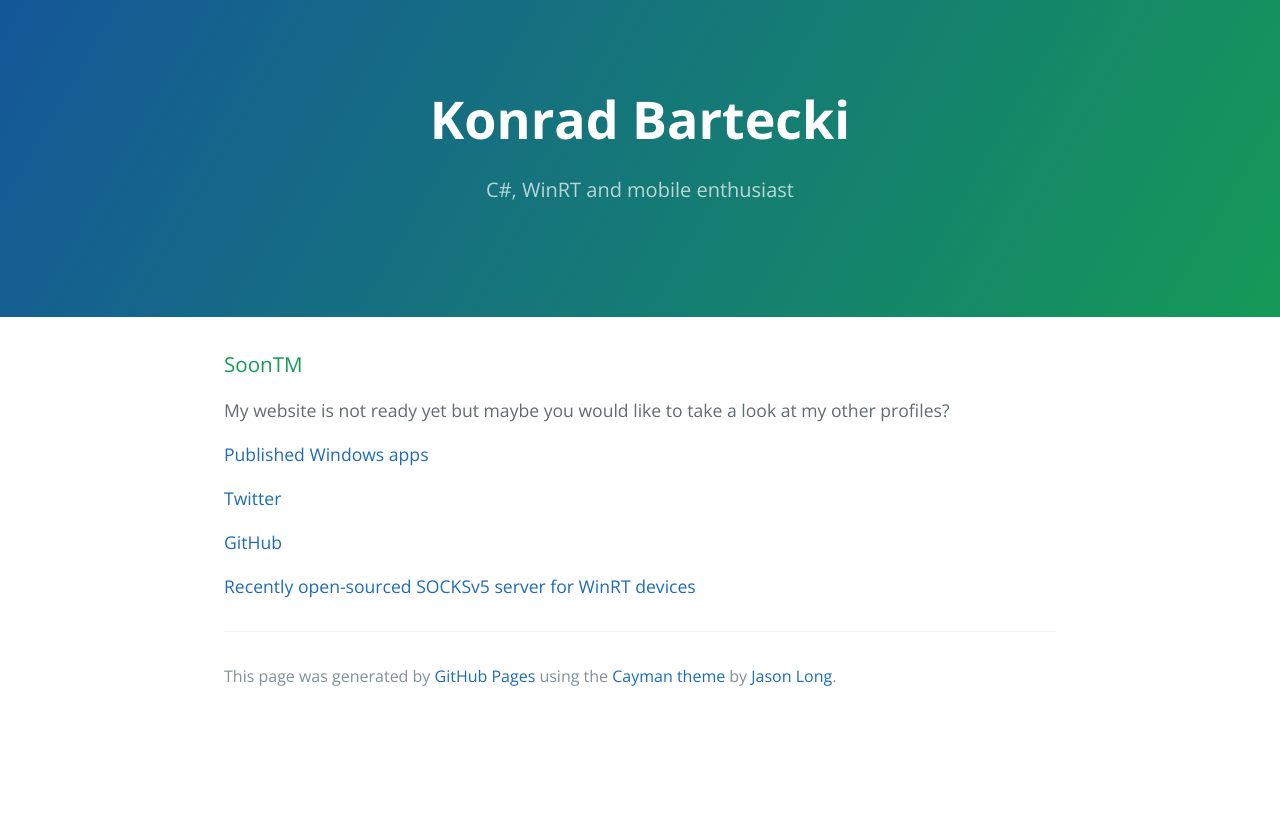
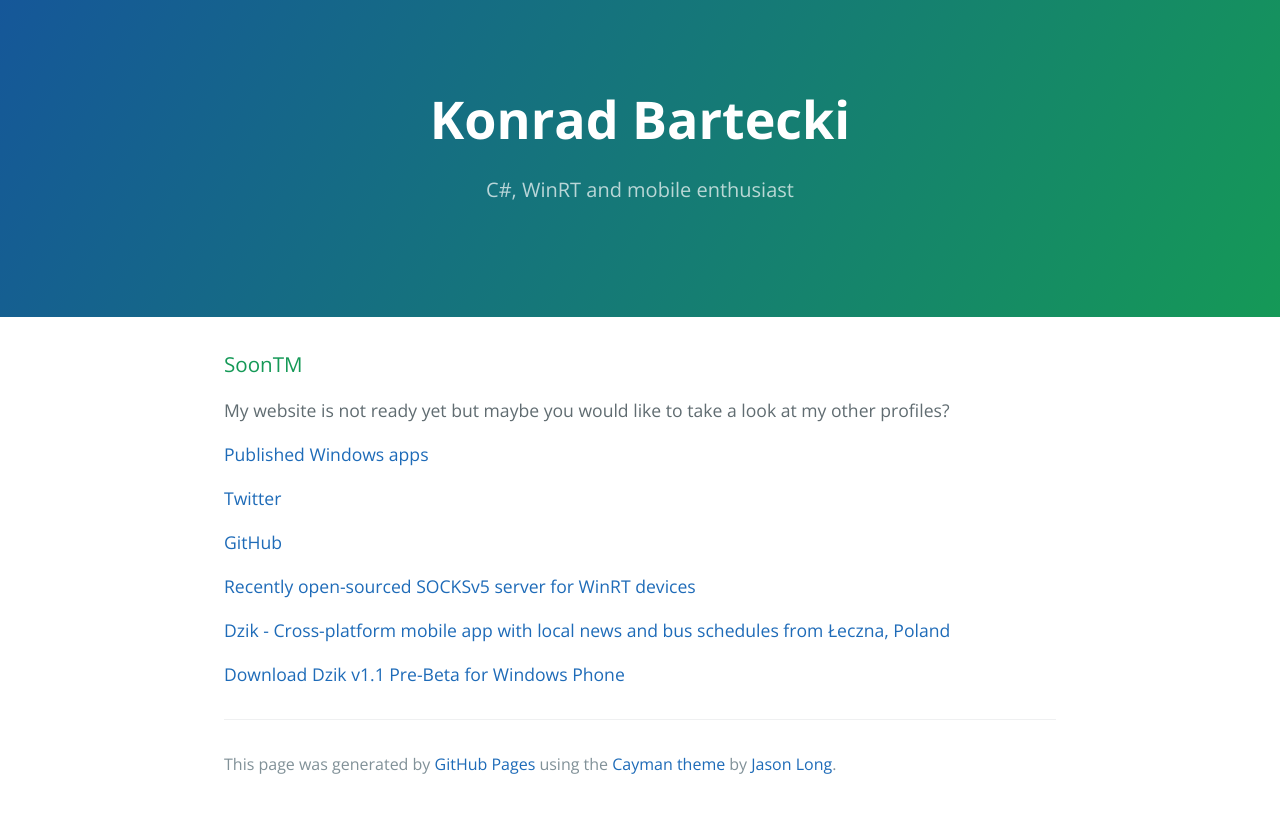
Before and after one commit to konradbartecki/konradbartecki.github.io, a Jekyll site: the page index.html, which Jekyll copies as it is, in a window 1280 px wide. Shown: the top 813 px of the page. Built offline with Jekyll 4.4.1, drawn with Linux system fonts in a browser that asks for light colours.

Commit message:
Update index.html

```diff
--- a/index.html
+++ b/index.html
@@ -29,6 +29,10 @@
 
 <p><a href="https://github.com/konradbartecki/Proxerino">Recently open-sourced SOCKSv5 server for WinRT devices</a></p>
 
+<p><a href="https://github.com/konradbartecki/Proxerino">Dzik - Cross-platform mobile app with local news and bus schedules from Łeczna, Poland</a></p>
+
+<p><a href="https://www.windowsphone.com/en-us/store/app/dzik/4447de79-835b-49c2-8bcf-aeb606fde205">Download Dzik v1.1 Pre-Beta for Windows Phone</a></p>
+
       <footer class="site-footer">
 
         <span class="site-footer-credits">This page was generated by <a href="https://pages.github.com">GitHub Pages</a> using the <a href="https://github.com/jasonlong/cayman-theme">Cayman theme</a> by <a href="https://twitter.com/jasonlong">Jason Long</a>.</span>
```
